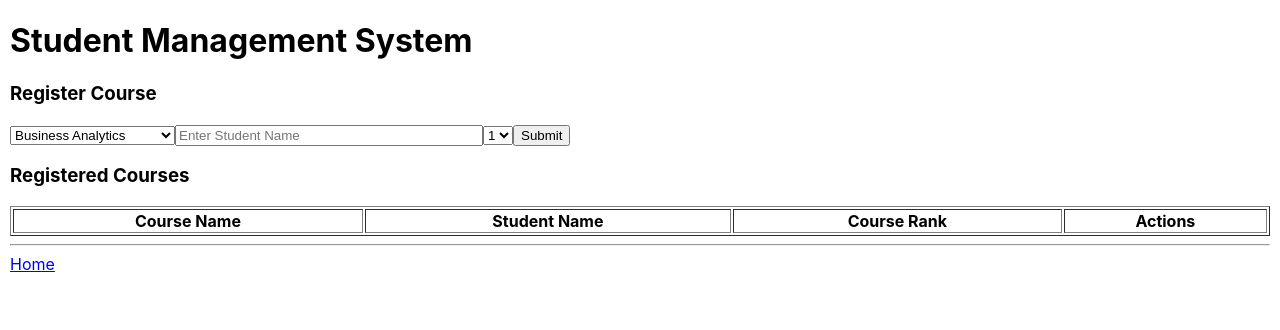
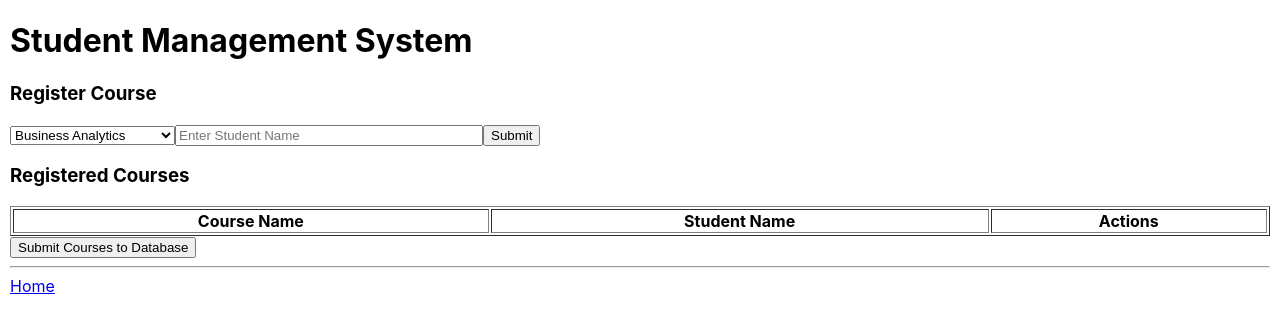
Before and after one commit to mstee37/TIC2601, a React (Create React App) app: page /RegisterCourse in a window 1280 px wide. Shown: the top 330 px of the page. Built offline with nearby package versions, Linux system fonts and the light colour scheme.

Commit message:
changes to register course & removed ranking

```diff
--- a/src/components/RankingCourse.js
+++ /dev/null
@@ -1,19 +0,0 @@
-export default function RankingCourse({value, setValue}) {
-    return (
-        <select
-            value={value}
-            onChange={(event) => {
-                setValue(event.target.value);
-            }}
-            onClick={(event) => {
-                setValue(event.target.value);
-            }}
-        >
-            <option value={"1"}>1</option>
-            <option value={"2"}>2</option>
-            <option value={"3"}>3</option>
-            <option value={"4"}>4</option>
-            <option value={"5"}>5</option>
-        </select>
-    )
-};
--- a/src/pages/RegisterCourse.js
+++ b/src/pages/RegisterCourse.js
@@ -1,33 +1,27 @@
 import { useState } from 'react';
 import DropdownCourse from "../components/DropdownCourse";
 import InputStudentNameCourse from "../components/InputStudentNameCourse";
-import RankingCourse from "../components/RankingCourse";
 
-function InputFormCourse({ setCourses, courses, studentNameToEdit, setStudentNameToEdit, courseNameToEdit, setCourseNameToEdit, courseRankToEdit, setCourseRankToEdit, editMode, setEditMode }) {
+function InputFormCourse({ setCourses, courses, studentNameToEdit, setStudentNameToEdit, courseNameToEdit, setCourseNameToEdit, editMode, setEditMode }) {
     function processForm() {
         console.log('InputFormCourse: processForm');
 
         if (editMode === 'create') {
             var newCourse = {
                 'courseName': courseNameToEdit,
-                'studentName': studentNameToEdit,
-                'courseRank': courseRankToEdit
+                'studentName': studentNameToEdit
             };
             setCourses(courses.concat([newCourse]));
-
         } else if (editMode === 'edit') {
-
             var course = courses.find(course => course.courseName === courseNameToEdit);
             course.courseName = courseNameToEdit;
             course.studentName = studentNameToEdit;
-            course.courseRank = courseRankToEdit;
 
             setEditMode('create');
         }
 
         setStudentNameToEdit('');
         setCourseNameToEdit('Business Analytics');
-        setCourseRankToEdit('1');
     }
 
     return (
@@ -35,13 +29,12 @@ function InputFormCourse({ setCourses, courses, studentNameToEdit, setStudentNam
             <h3>Register Course</h3>
             <DropdownCourse value={courseNameToEdit} setValue={setCourseNameToEdit} />
             <InputStudentNameCourse label='Student' value={studentNameToEdit} setValue={setStudentNameToEdit} />
-            <RankingCourse value={courseRankToEdit} setValue={setCourseRankToEdit} />
             <input type={'button'} value='Submit' onClick={processForm} />
         </>
     );
 }
 
-function TableRowsCourses({ courses, setCourses, studentNameToEdit, setStudentNameToEdit, courseNameToEdit, setCourseNameToEdit, courseRankToEdit, setCourseRankToEdit, setEditMode }) {
+function TableRowsCourses({ courses, setCourses, studentNameToEdit, setStudentNameToEdit, courseNameToEdit, setCourseNameToEdit, setEditMode }) {
 
     function updateCourse(event, courseName) {
         setEditMode('edit');
@@ -50,7 +43,6 @@ function TableRowsCourses({ courses, setCourses, studentNameToEdit, setStudentNa
         var course = courses.find(course => course.courseName === courseName);
         setCourseNameToEdit(course.courseName);
         setStudentNameToEdit(course.studentName);
-        setCourseRankToEdit(course.courseRank);
     }
 
     function deleteCourse(event, courseName) {
@@ -63,7 +55,6 @@ function TableRowsCourses({ courses, setCourses, studentNameToEdit, setStudentNa
                 <tr key={course.courseName}>
                     <td>{course.courseName}</td>
                     <td>{course.studentName}</td>
-                    <td>{course.courseRank}</td>
                     <td>
                         <button onClick={event => updateCourse(event, course.courseName)}>Update</button> |
                         <button onClick={event => deleteCourse(event, course.courseName)}>Delete</button>
@@ -74,7 +65,7 @@ function TableRowsCourses({ courses, setCourses, studentNameToEdit, setStudentNa
     );
 }
 
-function TableCourses({ courses, setCourses, setStudentNameToEdit, setCourseNameToEdit, setCourseRankToEdit, setEditMode }) {
+function TableCourses({ courses, setCourses, setStudentNameToEdit, setCourseNameToEdit, setEditMode }) {
     return (
         <>
             <h3>Registered Courses</h3>
@@ -83,12 +74,11 @@ function TableCourses({ courses, setCourses, setStudentNameToEdit, setCourseName
                     <tr>
                         <th>Course Name</th>
                         <th>Student Name</th>
-                        <th>Course Rank</th>
                         <th>Actions</th>
                     </tr>
                 </thead>
                 <tbody>
-                    <TableRowsCourses courses={courses} setCourses={setCourses} setStudentNameToEdit={setStudentNameToEdit} setCourseNameToEdit={setCourseNameToEdit} setCourseRankToEdit={setCourseRankToEdit} setEditMode={setEditMode} />
+                    <TableRowsCourses courses={courses} setCourses={setCourses} setStudentNameToEdit={setStudentNameToEdit} setCourseNameToEdit={setCourseNameToEdit} setEditMode={setEditMode} />
                 </tbody>
             </table>
         </>
@@ -100,12 +90,35 @@ export default function CourseRegistration() {
     const [editMode, setEditMode] = useState('create');
     const [courseNameToEdit, setCourseNameToEdit] = useState('Business Analytics');
     const [studentNameToEdit, setStudentNameToEdit] = useState('');
-    const [courseRankToEdit, setCourseRankToEdit] = useState('1');
+
+    const handleSubmit = async () => {
+        try {
+            const response = await fetch('http://your-backend-api.com/api/courses', {
+                method: 'POST',
+                headers: {
+                    'Content-Type': 'application/json',
+                },
+                body: JSON.stringify({ courses }),
+            });
+
+            if (response.ok) {
+                console.log('Courses submitted successfully');
+
+            } else {
+                console.error('Failed to submit courses');
+
+            }
+        } catch (error) {
+            console.error('Error submitting courses:', error);
+
+        }
+    };
 
     return (
         <>
-            <InputFormCourse setCourses={setCourses} courses={courses} studentNameToEdit={studentNameToEdit} setStudentNameToEdit={setStudentNameToEdit} courseNameToEdit={courseNameToEdit} setCourseNameToEdit={setCourseNameToEdit} courseRankToEdit={courseRankToEdit} setCourseRankToEdit={setCourseRankToEdit} editMode={editMode} setEditMode={setEditMode} />
-            <TableCourses courses={courses} setCourses={setCourses} setStudentNameToEdit={setStudentNameToEdit} setCourseNameToEdit={setCourseNameToEdit} setCourseRankToEdit={setCourseRankToEdit} setEditMode={setEditMode} />
+            <InputFormCourse setCourses={setCourses} courses={courses} studentNameToEdit={studentNameToEdit} setStudentNameToEdit={setStudentNameToEdit} courseNameToEdit={courseNameToEdit} setCourseNameToEdit={setCourseNameToEdit} editMode={editMode} setEditMode={setEditMode} />
+            <TableCourses courses={courses} setCourses={setCourses} setStudentNameToEdit={setStudentNameToEdit} setCourseNameToEdit={setCourseNameToEdit} setEditMode={setEditMode} />
+            <button onClick={handleSubmit}>Submit Courses to Database</button>
         </>
     );
 }
```
